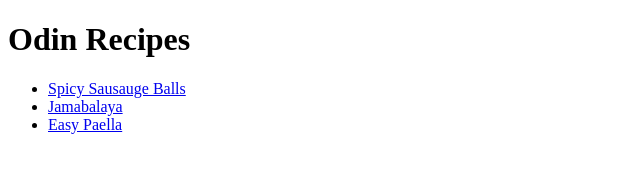
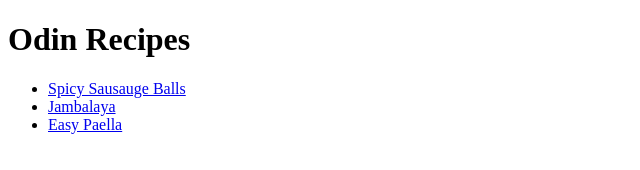
Before and after one commit to jasonleeroberts/odin-recipes, a plain HTML site: page index.html in a window 1280 px wide. Shown: the full height of the page, 0-640 px from the left. Drawn offline with Linux system fonts and the light colour scheme.

Commit message:
Fixed some spelling mistakes.

```diff
--- a/index.html
+++ b/index.html
@@ -9,7 +9,7 @@
         <h1>Odin Recipes</h1>
         <ul>
             <li><a href="recipes/spicy_sausage_balls.html">Spicy Sausauge Balls</a></li>
-            <li><a href="recipes/jambalaya.html">Jamabalaya</a></li>
+            <li><a href="recipes/jambalaya.html">Jambalaya</a></li>
             <li><a href="recipes/easy_paella.html">Easy Paella</a></li>
         </ul>
 
```
